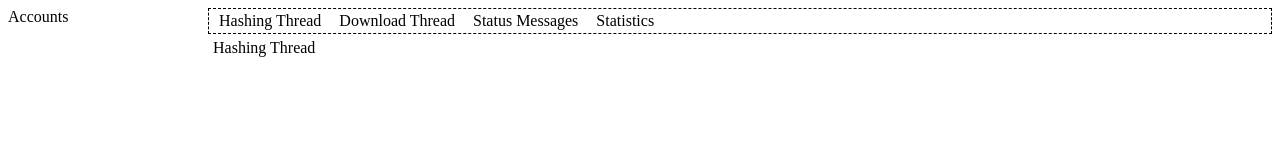
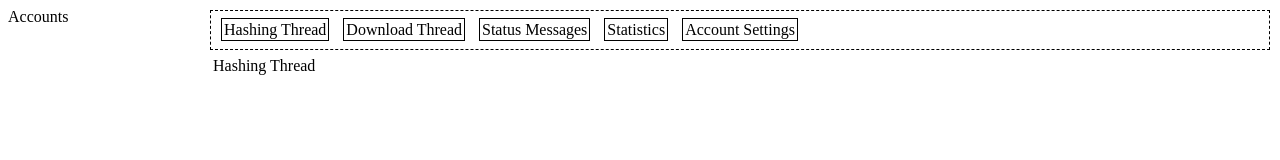
Before and after one commit to makingglitches/GooglePhotoDownload, a website: page main.html in a window 1280 px wide. Drawn offline with Linux system fonts and the light colour scheme.

Commit message:
Made a tab control.

```diff
--- a/main.css
+++ b/main.css
@@ -1,7 +1,8 @@
 span.button{
     padding: 2px;
     margin:5px;
-
+    border-style: solid;
+    border-width: 1px;
 }
 div.content{
     width: 100%;
@@ -11,15 +12,18 @@ div.content{
     height:inherit;
 }
 
-div.content:hover::content{
+span.button:hover{
     background-color: blue;
     color: red;
 }
 
 div.tabs{
     border: 1px;
-    padding: 3px;
+    padding: 5px;
+    padding-top: 10px;
+    padding-bottom: 10px;
     border-style: dashed;
+    margin: 2px;
 }
 
 .hide{
--- a/main.html
+++ b/main.html
@@ -26,11 +26,38 @@
 
         }
 
+        var areas = ["Hashing", "Downloading", "Status","Stats", "Settings"];
+
+        function makepieces()
+        {
+            for (var i in areas)
+            {
+                var code = "$('#"+areas[i]+"Tab').click(function() { doswitch('"+areas[i]+"')}); ";
+                eval(code);
+            }
+        }
+
+        function doswitch(area)
+        {
+            for (var i in areas)
+            {
+                if (areas[i] == area)
+                {
+                    $('#'+area+'Content').removeClass('hide');
+                }
+                else
+                {
+                    $('#'+areas[i]+"Content").addClass('hide');
+                }
+            }
+        }
+
         $(window).resize((fn) => {
             doresize();
         });
 
         $().ready(function () {
+            makepieces();
             doresize();
         });
 
@@ -51,12 +78,14 @@
                     <span id="DownloadingTab" class="button">Download Thread</span>
                     <span id="StatusTab" class="button">Status Messages</span>
                     <span id="StatsTab" class="button">Statistics</span>
+                    <span id="SettingsTab" class ="button">Account Settings</span>
                 </div>
                 <div id="ActivityContent" style="width:100%;">
                     <div id="HashingContent" class="content"> Hashing Thread </div>
                     <div id="DownloadingContent" class="content hide"> Download Thread </div>
                     <div id="StatusContent" class="content hide"> Status Window </div>
-                    <div id="StatisticsContent" class="content hide"> Statistics Window </div>
+                    <div id="StatsContent" class="content hide"> Statistics Window </div>
+                    <div id="SettingsContent" class = "content hide">Account Settings Window</div>
                 </div>
 
             </div>
```
